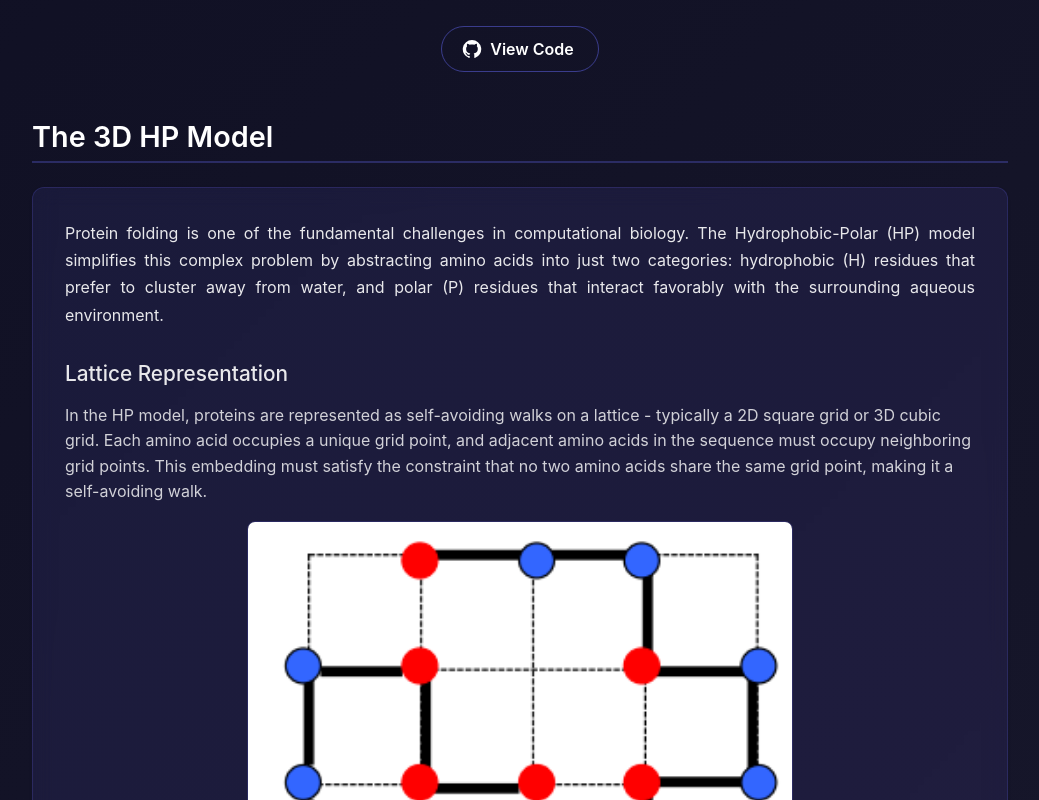
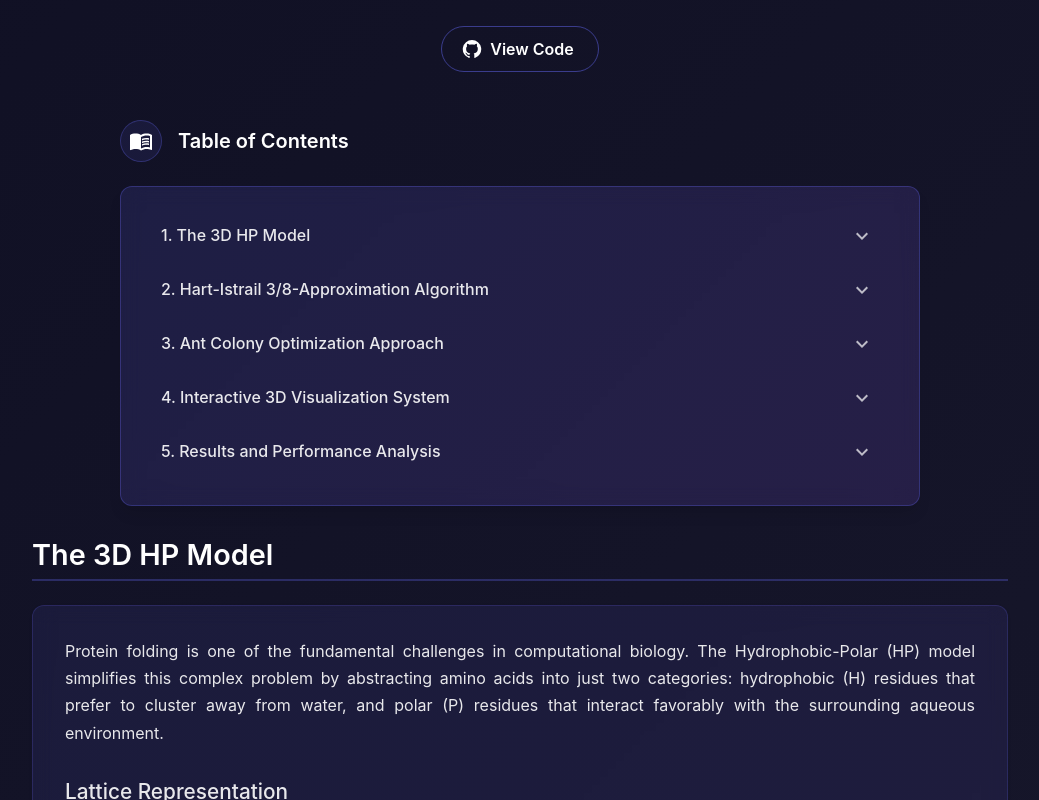
Before and after one commit to AFKWahab/wahab-portfolio, a React (Create React App) app: page /projects/3d-protein-folding in a window 1280 px wide. Shown: the part 560-1360 px from the top of the page, without its empty margins (120-1159 px from the left). Built offline with nearby package versions, Linux system fonts and the light colour scheme.

Commit message:
added tableofcontents

```diff
--- a/src/components/TableOfContents/TableOfContents.tsx
+++ b/src/components/TableOfContents/TableOfContents.tsx
@@ -18,7 +18,7 @@ interface TOCSection {
 
 const TableOfContents: React.FC<TableOfContentsProps> = ({ sections, onSectionClick }) => {
   const [expandedSections, setExpandedSections] = useState<Set<string>>(new Set());
-  const [isOpen, setIsOpen] = useState(false);
+  const [isOpen, setIsOpen] = useState(true); // Start open by default
 
   // Process sections to extract TOC structure
   const tocSections: TOCSection[] = sections
@@ -73,9 +73,9 @@ const TableOfContents: React.FC<TableOfContentsProps> = ({ sections, onSectionCl
   };
 
   return (
-    <Box sx={{ position: 'sticky', top: 20, zIndex: 10 }}>
+    <Box sx={{ width: '100%', maxWidth: '800px' }}>
       {/* Toggle Button */}
-      <Box sx={{ display: 'flex', justifyContent: 'flex-end', mb: 2 }}>
+      <Box sx={{ display: 'flex', alignItems: 'center', gap: 2, mb: 3 }}>
         <IconButton
           onClick={() => setIsOpen(!isOpen)}
           sx={{
@@ -89,6 +89,18 @@ const TableOfContents: React.FC<TableOfContentsProps> = ({ sections, onSectionCl
         >
           <MenuBook />
         </IconButton>
+        <Typography
+          variant="h6"
+          sx={{
+            color: 'white',
+            fontWeight: 600,
+            display: 'flex',
+            alignItems: 'center',
+            gap: 1
+          }}
+        >
+          Table of Contents
+        </Typography>
       </Box>
 
       {/* Table of Contents */}
@@ -101,41 +113,9 @@ const TableOfContents: React.FC<TableOfContentsProps> = ({ sections, onSectionCl
             border: '1px solid rgba(99, 102, 241, 0.3)',
             borderRadius: 3,
             p: 3,
-            maxHeight: '70vh',
-            overflowY: 'auto',
-            minWidth: '280px',
-            maxWidth: '350px',
-            '&::-webkit-scrollbar': {
-              width: '6px',
-            },
-            '&::-webkit-scrollbar-track': {
-              background: 'rgba(99, 102, 241, 0.1)',
-              borderRadius: '3px',
-            },
-            '&::-webkit-scrollbar-thumb': {
-              background: 'rgba(99, 102, 241, 0.3)',
-              borderRadius: '3px',
-              '&:hover': {
-                background: 'rgba(99, 102, 241, 0.5)',
-              },
-            },
+            width: '100%',
           }}
         >
-          <Typography
-            variant="h6"
-            sx={{
-              color: 'white',
-              fontWeight: 600,
-              mb: 2,
-              display: 'flex',
-              alignItems: 'center',
-              gap: 1
-            }}
-          >
-            <MenuBook sx={{ fontSize: '1.2rem' }} />
-            Table of Contents
-          </Typography>
-
           <List dense sx={{ py: 0 }}>
             {tocSections.map((section) => (
               <Box key={section.id}>
@@ -156,7 +136,7 @@ const TableOfContents: React.FC<TableOfContentsProps> = ({ sections, onSectionCl
                         <Typography
                           sx={{
                             color: 'rgba(255, 255, 255, 0.9)',
-                            fontSize: '0.95rem',
+                            fontSize: '1rem',
                             fontWeight: 500,
                             lineHeight: 1.3
                           }}
@@ -186,7 +166,7 @@ const TableOfContents: React.FC<TableOfContentsProps> = ({ sections, onSectionCl
                 {/* Subsections */}
                 {section.subsections && section.subsections.length > 0 && (
                   <Collapse in={expandedSections.has(section.id)} timeout="auto" unmountOnExit>
-                    <List dense sx={{ pl: 2 }}>
+                    <List dense sx={{ pl: 3 }}>
                       {section.subsections.map((subsection) => (
                         <ListItem key={subsection.id} disablePadding>
                           <ListItemButton
@@ -204,7 +184,7 @@ const TableOfContents: React.FC<TableOfContentsProps> = ({ sections, onSectionCl
                                 <Typography
                                   sx={{
                                     color: 'rgba(255, 255, 255, 0.8)',
-                                    fontSize: '0.85rem',
+                                    fontSize: '0.9rem',
                                     fontWeight: 400,
                                     lineHeight: 1.3
                                   }}
--- a/src/components/index.ts
+++ b/src/components/index.ts
@@ -1,4 +1,3 @@
-// components/index.ts
 export { default as PortfolioHero } from './PortfolioHero';
 export { default as ProjectCard } from './ProjectCard';
 export { default as MathRenderer } from './MathRenderer';
--- a/src/data/projects.ts
+++ b/src/data/projects.ts
@@ -263,6 +263,7 @@ export const projects: Project[] = [
     ],
   },
 // Updated project entry for data/projects.ts
+// Updated project entry for data/projects.ts
 {
   id: '3d-protein-folding',
   title: 'Algorithms for Protein Folding in the 3D HP Model',
@@ -275,6 +276,7 @@ export const projects: Project[] = [
   status: 'completed',
   tags: ['Bioinformatics', 'Algorithms', 'C++', 'OpenGL', 'Protein Folding', 'Approximation Algorithms', 'Ant Colony Optimization'],
   category: 'bioinformatics',
+  showTableOfContents: true,
   keyFeatures: [
     'Hart-Istrail 3/8-approximation algorithm implementation',
     'Ant Colony Optimization for 3D HP protein folding',
@@ -533,7 +535,7 @@ export const projects: Project[] = [
       order: 4,
       type: 'text',
       content: {
-        text: 'Understanding and debugging 3D protein folds requires sophisticated visualization capabilities. Traditional 2D representations fail to capture the spatial relationships crucial for analyzing folding algorithms. We developed a zC++ visualization system using modern OpenGL for rendering and ImGui for intuitive user interaction.',
+        text: 'Understanding and debugging 3D protein folds requires sophisticated visualization capabilities. Traditional 2D representations fail to capture the spatial relationships crucial for analyzing folding algorithms. We developed a comprehensive C++ visualization system using modern OpenGL for high-performance rendering and ImGui for intuitive user interaction.',
         subsections: [
           {
             id: 'motivation-and-design',
--- a/src/pages/ProjectDetail.tsx
+++ b/src/pages/ProjectDetail.tsx
@@ -1,10 +1,11 @@
-// pages/ProjectDetail.tsx (Enhanced Version)
+// pages/ProjectDetail.tsx
 import React from 'react';
 import { useParams, useNavigate } from 'react-router-dom';
 import { Box, Typography, Container, Button, Chip, Grid } from '@mui/material';
 import { ArrowBack as ArrowBackIcon, GitHub as GitHubIcon, CalendarToday as CalendarIcon } from '@mui/icons-material';
 import { getProjectById } from '../data/projects';
 import ProjectSectionRenderer from '../components/ProjectSectionRenderer/ProjectSectionRenderer';
+import TableOfContents from '../components/TableOfContents/TableOfContents';
 
 const ProjectDetail: React.FC = () => {
   const { projectId } = useParams<{ projectId: string }>();
@@ -56,6 +57,9 @@ const ProjectDetail: React.FC = () => {
       month: 'long',
     });
   };
+
+  // Check if project has showTableOfContents flag
+  const shouldShowTOC = (project as any).showTableOfContents && project.sections && project.sections.length > 0;
 
   return (
     <Box
@@ -199,7 +203,14 @@ const ProjectDetail: React.FC = () => {
           )}
         </Box>
 
-        {/* Technical Sections */}
+        {/* Table of Contents - Only show if explicitly enabled */}
+        {shouldShowTOC && (
+          <Box sx={{ display: 'flex', justifyContent: 'center', mb: 4 }}>
+            <TableOfContents sections={project.sections!} />
+          </Box>
+        )}
+
+        {/* Technical Sections - Full width restored */}
         {project.sections && project.sections.length > 0 ? (
           <Box>
             {project.sections
--- a/src/types/project.ts
+++ b/src/types/project.ts
@@ -15,6 +15,7 @@ export interface Project {
   sections?: ProjectSection[];
   tags?: string[];
   category?: 'machine-learning' | 'web-development' | 'computer-vision' | 'bioinformatics';
+  showTableOfContents?: boolean;
 }
 
 export interface ProjectSection {
```
